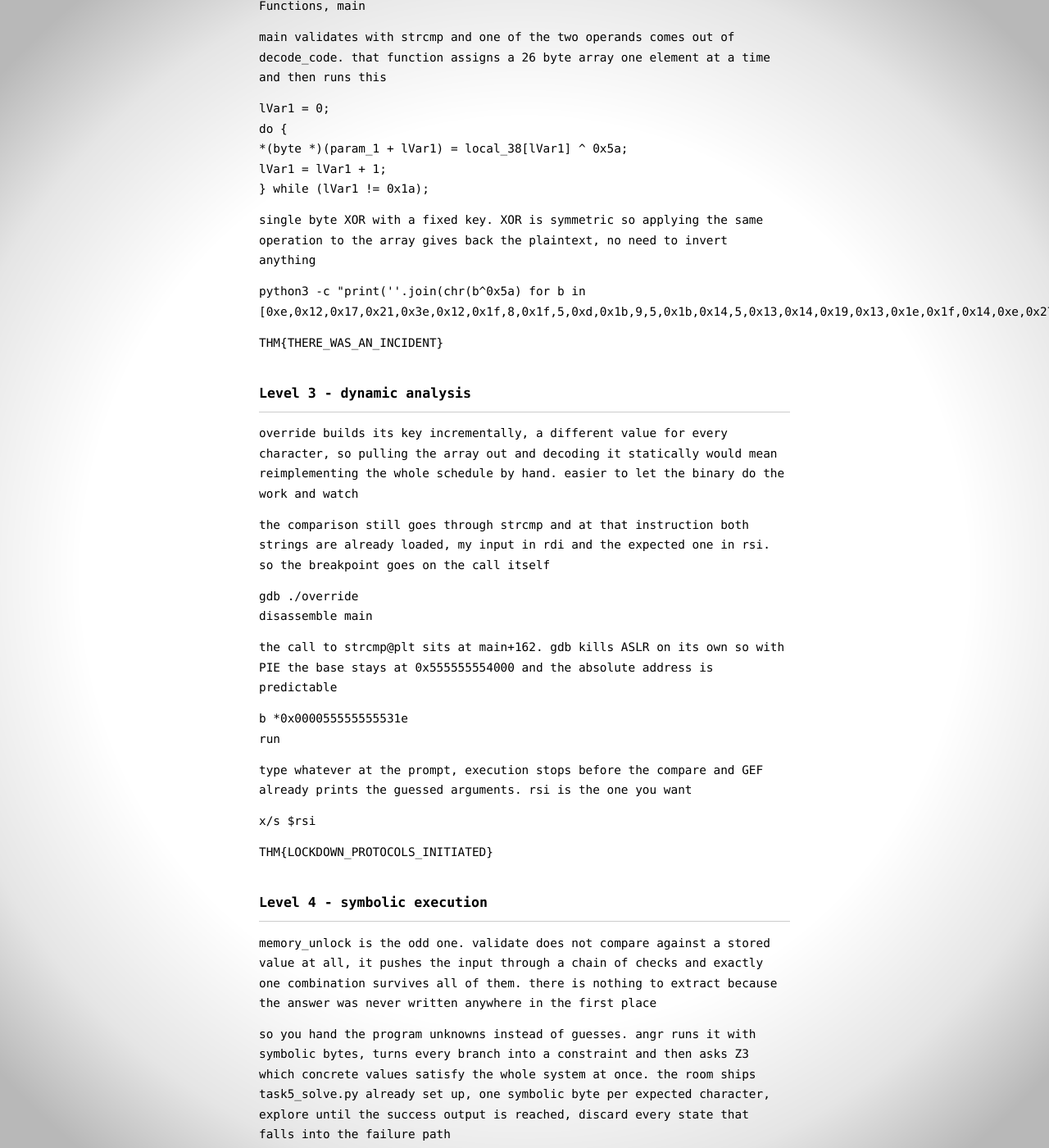
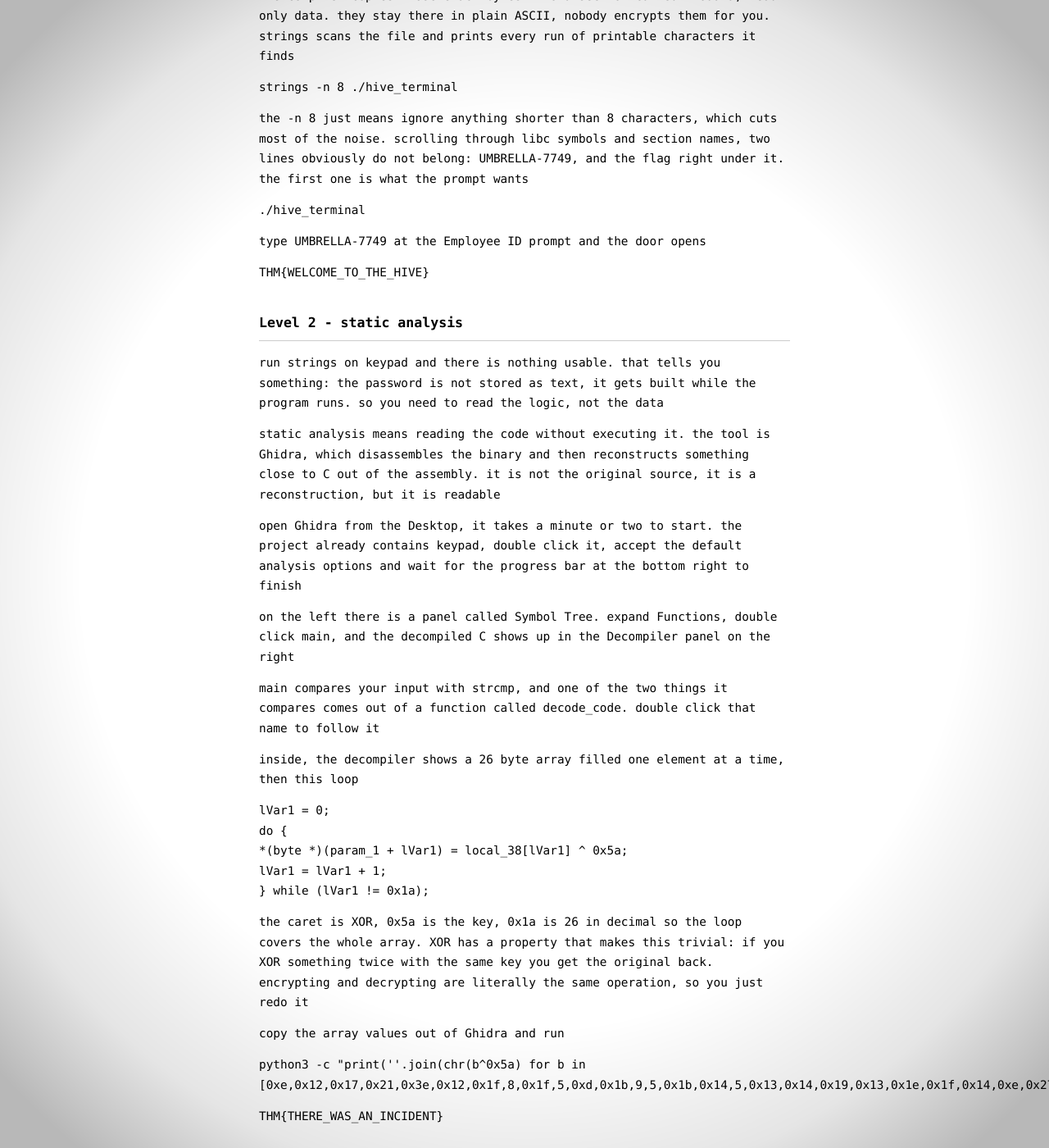
Before and after one commit to torchiachristian/torchiachristian.github.io, a Jekyll site: the page built from rqp-x7749.md, in a window 1280 px wide and 1400 px high, scrolled down 996 px. Shown: the whole window at 82% size. Built offline with Jekyll 4.4.1, drawn with Linux system fonts in a browser that asks for light colours; some of the changed text lies outside the part shown.

Commit message:
rewrite red queen protocol writeup, beginner friendly

```diff
--- a/rqp-x7749.md
+++ b/rqp-x7749.md
@@ -10,7 +10,7 @@
 os: Linux
 difficulty: Easy
 tags: [reversing, ghidra, gdb, angr]
-summary: "Easy writeup for the Red Queen Protocol room: strings, Ghidra, GDB, angr."
+summary: "Beginner friendly walkthrough of Red Queen Protocol: strings, Ghidra, GDB and angr, one technique per door."
 ---
 
 # Writeup — Red Queen Protocol
@@ -19,30 +19,48 @@
 Difficulty: Easy
 Date: October 2026
 
-easy room, four binaries in ~/recovered_terminals and every one of them hides its key in a different way. nothing here is hard, the point is that each level pushes you towards a different technique instead of letting you bruteforce your way through with the same tool
+reverse engineering means taking a compiled program and working out what it does without having the source code. the compiler threw the readable code away and left machine instructions, you work backwards from those
+
+this room gives you four binaries in ~/recovered_terminals. each one asks for a password and prints a flag if you get it right, and each one hides that password in a different way, so you cannot clear the whole thing with a single tool. that is the actual lesson here. everything is guided, nothing requires prior experience, you just need to be comfortable in a terminal
 
 ## Level 1 - simple analysis
 
-first thing, see what you are dealing with
+before touching a binary, find out what it is
 
 cd ~/recovered_terminals
 file ./hive_terminal
 
-ELF 64-bit, PIE, dynamically linked, not stripped. checksec gives full RELRO, canary, NX and PIE, none of it matters for this room but it is a good habit
+ELF 64-bit, PIE, dynamically linked, not stripped. ELF is just the Linux equivalent of an .exe, and not stripped means function names are still in there, which makes life easier later
 
-string literals written in C end up in .rodata verbatim, so if the author hardcoded the password it is sitting there in plain ASCII
+checksec --file=hive_terminal
+
+full RELRO, canary, NX, PIE. these are anti exploitation protections and none of them affects this room, but getting into the habit of checking costs two seconds
+
+now the actual question: does the binary carry readable text around? when you write a string in C, something like a password or an error message, the compiler copies those exact bytes into a section called .rodata, read only data. they stay there in plain ASCII, nobody encrypts them for you. strings scans the file and prints every run of printable characters it finds
 
 strings -n 8 ./hive_terminal
 
-two lines clearly do not belong among the libc noise: UMBRELLA-7749 and the flag itself. the first one is what the Employee ID prompt wants
+the -n 8 just means ignore anything shorter than 8 characters, which cuts most of the noise. scrolling through libc symbols and section names, two lines obviously do not belong: UMBRELLA-7749, and the flag right under it. the first one is what the prompt wants
+
+./hive_terminal
+
+type UMBRELLA-7749 at the Employee ID prompt and the door opens
 
 THM{WELCOME_TO_THE_HIVE}
 
 ## Level 2 - static analysis
 
-strings on keypad gives nothing, so the value is built at runtime rather than stored. open it in Ghidra, default analysis, then Symbol Tree, Functions, main
+run strings on keypad and there is nothing usable. that tells you something: the password is not stored as text, it gets built while the program runs. so you need to read the logic, not the data
 
-main validates with strcmp and one of the two operands comes out of decode_code. that function assigns a 26 byte array one element at a time and then runs this
+static analysis means reading the code without executing it. the tool is Ghidra, which disassembles the binary and then reconstructs something close to C out of the assembly. it is not the original source, it is a reconstruction, but it is readable
+
+open Ghidra from the Desktop, it takes a minute or two to start. the project already contains keypad, double click it, accept the default analysis options and wait for the progress bar at the bottom right to finish
+
+on the left there is a panel called Symbol Tree. expand Functions, double click main, and the decompiled C shows up in the Decompiler panel on the right
+
+main compares your input with strcmp, and one of the two things it compares comes out of a function called decode_code. double click that name to follow it
+
+inside, the decompiler shows a 26 byte array filled one element at a time, then this loop
 
   lVar1 = 0;
   do {
@@ -50,7 +68,9 @@
     lVar1 = lVar1 + 1;
   } while (lVar1 != 0x1a);
 
-single byte XOR with a fixed key. XOR is symmetric so applying the same operation to the array gives back the plaintext, no need to invert anything
+the caret is XOR, 0x5a is the key, 0x1a is 26 in decimal so the loop covers the whole array. XOR has a property that makes this trivial: if you XOR something twice with the same key you get the original back. encrypting and decrypting are literally the same operation, so you just redo it
+
+copy the array values out of Ghidra and run
 
 python3 -c "print(''.join(chr(b^0x5a) for b in [0xe,0x12,0x17,0x21,0x3e,0x12,0x1f,8,0x1f,5,0xd,0x1b,9,5,0x1b,0x14,5,0x13,0x14,0x19,0x13,0x1e,0x1f,0x14,0xe,0x27]))"
 
@@ -58,34 +78,40 @@
 
 ## Level 3 - dynamic analysis
 
-override builds its key incrementally, a different value for every character, so pulling the array out and decoding it statically would mean reimplementing the whole schedule by hand. easier to let the binary do the work and watch
+override does the same trick but the key changes at every character instead of staying fixed. you could still rebuild it by hand from Ghidra, it is just boring and easy to get wrong
 
-the comparison still goes through strcmp and at that instruction both strings are already loaded, my input in rdi and the expected one in rsi. so the breakpoint goes on the call itself
+dynamic analysis is the shortcut: run the program and watch it work. a debugger lets you freeze execution at any single instruction and look at what is in memory and in the CPU registers at that exact moment. the tool is gdb, with the GEF plugin on top which prints everything useful automatically
+
+the key idea is picking where to freeze. the comparison goes through strcmp, and on x86-64 the first two arguments of a function always travel in the registers rdi and rsi. so at the instant strcmp is called, rdi holds what you typed and rsi holds what the program expected. that second one is the answer
 
 gdb ./override
 disassemble main
 
-the call to strcmp@plt sits at main+162. gdb kills ASLR on its own so with PIE the base stays at 0x555555554000 and the absolute address is predictable
+look for the line calling strcmp@plt. here it is at main+162. the binary is PIE, meaning it normally loads at a random address, but gdb disables that randomisation so the base is always 0x555555554000 and the full address is predictable
 
 b *0x000055555555531e
 run
 
-type whatever at the prompt, execution stops before the compare and GEF already prints the guessed arguments. rsi is the one you want
+b sets the breakpoint, run starts the program. type anything at the prompt, execution stops right before the compare and GEF already prints the guessed arguments at the bottom. if it does not, read the register yourself
 
 x/s $rsi
+
+x/s means print the string at this address
 
 THM{LOCKDOWN_PROTOCOLS_INITIATED}
 
 ## Level 4 - symbolic execution
 
-memory_unlock is the odd one. validate does not compare against a stored value at all, it pushes the input through a chain of checks and exactly one combination survives all of them. there is nothing to extract because the answer was never written anywhere in the first place
+memory_unlock is the one that breaks the pattern. open validate in Ghidra and there is no stored password anywhere, not in plaintext, not encoded. the function just runs your input through a chain of checks and only one combination passes all of them. there is nothing to extract because nothing was ever written down
 
-so you hand the program unknowns instead of guesses. angr runs it with symbolic bytes, turns every branch into a constraint and then asks Z3 which concrete values satisfy the whole system at once. the room ships task5_solve.py already set up, one symbolic byte per expected character, explore until the success output is reached, discard every state that falls into the failure path
+so instead of giving the program concrete characters, you give it unknowns. angr executes the binary with symbolic bytes, think of them as x, y, z, and every if it hits becomes an equation about those unknowns. once it reaches the success path it hands the whole system to a solver called Z3 and asks which concrete values make all the equations true at the same time. it is algebra, not guessing
+
+the room ships task5_solve.py already written: one symbolic byte per expected character, explore until the success message appears, throw away any execution path that ends in failure. worth reading before running it, it is short
 
 python3 task5_solve.py
 
-couple of minutes, the solver is actually working
+it takes a couple of minutes because the solver is doing real work
 
 THM{I_REMEMBER_EVERYTHING}
 
-task5_underconstrain.py is worth a look too, same binary with looser constraints. it returns a different valid answer on every run and basically none of them is the one you want, which is a decent reminder that the solver gives you something that fits the equations, not the thing you had in mind
+there is a second script, task5_underconstrain.py, same binary with fewer constraints. run it a few times and it returns a different valid answer every time, almost none of them the one you want. good reminder that a solver gives you something that satisfies the equations you wrote, not the thing you had in your head
```
